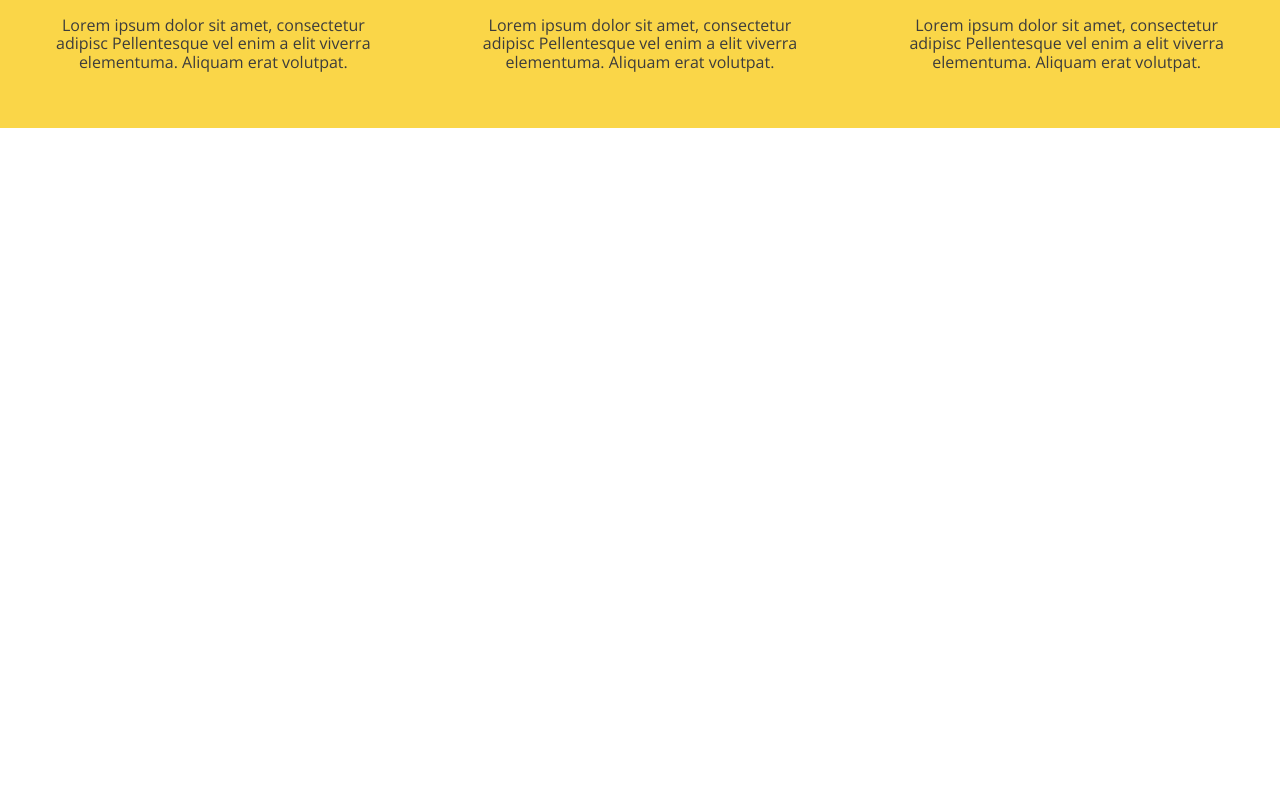
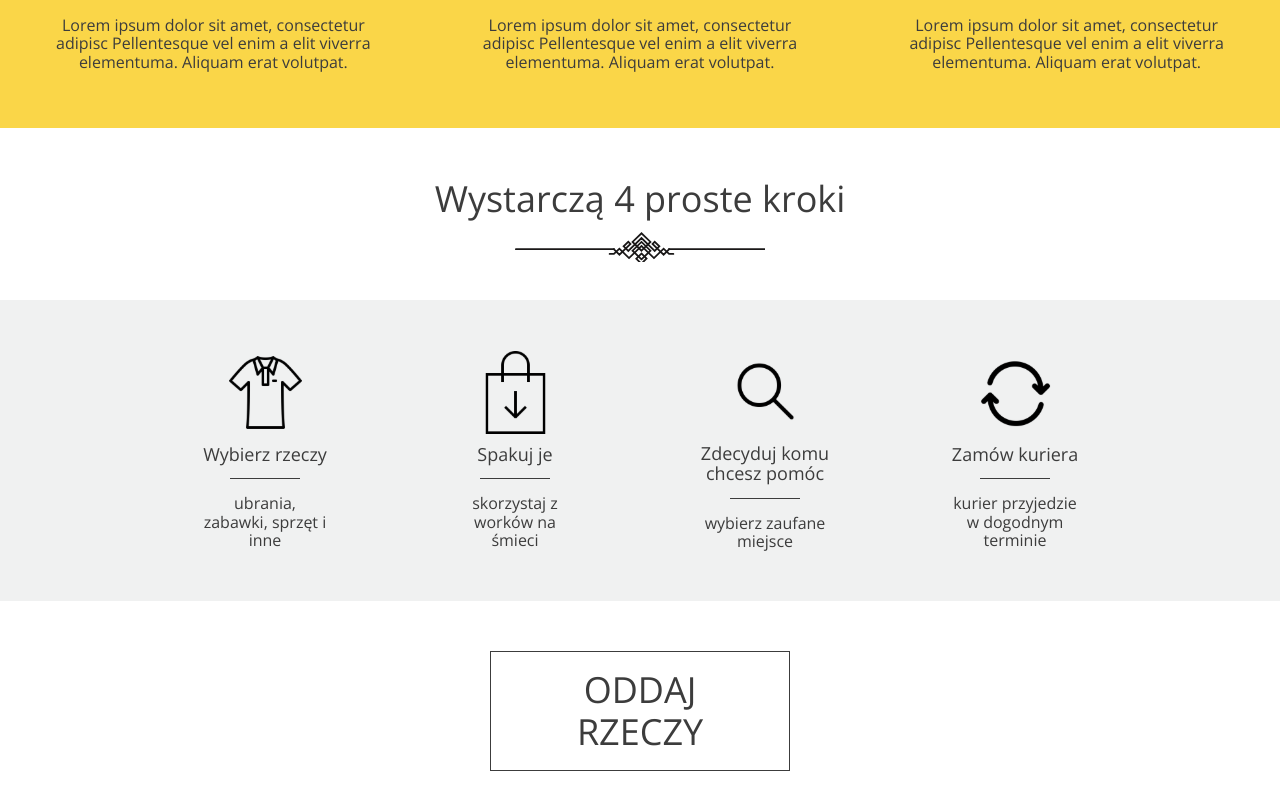
Before and after one commit to katwoy/oddam_w_dobre_rece, a React (Create React App) app: page /#/ in a window 1280 px wide. Shown: the part 1020-1830 px from the top of the page. Before the commit the page ends 1148 px from the top, so only its background shows below. Built offline with nearby package versions, Linux system fonts and the light colour scheme.

Commit message:
Add HomeSteps component

```diff
--- a/src/components/Home/Home.js
+++ b/src/components/Home/Home.js
@@ -2,6 +2,7 @@ import React from 'react';
 import HomeHeader from './HomeHeader';
 import HomeMain from './HomeMain';
 import HomeThreeColumns from './HomeThreeColumns';
+import HomeSteps from './HomeSteps';
 
 const Home = () => {
   return (
@@ -9,6 +10,7 @@ const Home = () => {
       <HomeHeader />
       <HomeMain />
       <HomeThreeColumns />
+      <HomeSteps />
     </>
   )
 }
--- /dev/null
+++ b/src/components/Home/HomeSteps.js
@@ -0,0 +1,40 @@
+import React from 'react';
+import {Link} from 'react-router-dom';
+import '../../scss/HomeSteps.scss';
+import shirt from '../../assets/Icon-1.svg';
+import bag from '../../assets/Icon-2.svg';
+import magnifier from '../../assets/Icon-3.svg';
+import arrows from '../../assets/Icon-4.svg';
+
+const HomeSteps = () => {
+  return (
+    <section className="steps">
+      <h2 className="steps__title">Wystarczą 4 proste kroki</h2>
+      <div className="steps__wrapper">
+        <div className="steps__step">
+          <img src={shirt} alt="shirt" className="steps__image"/>
+          <p className="steps__subtitle">Wybierz rzeczy</p>
+          <p className="steps__text">ubrania, zabawki, sprzęt i inne</p>
+        </div>
+        <div className="steps__step">
+          <img src={bag} alt="bag" className="steps__image"/>
+          <p className="steps__subtitle">Spakuj je</p>
+          <p className="steps__text">skorzystaj z worków na śmieci</p>
+        </div>
+        <div className="steps__step">
+          <img src={magnifier} alt="magnifier" className="steps__image"/>
+          <p className="steps__subtitle">Zdecyduj komu chcesz pomóc</p>
+          <p className="steps__text">wybierz zaufane miejsce</p>
+        </div>
+        <div className="steps__step">
+          <img src={arrows} alt="arrows" className="steps__image"/>
+          <p className="steps__subtitle">Zamów kuriera</p>
+          <p className="steps__text">kurier przyjedzie w dogodnym terminie</p>
+        </div>
+      </div>
+      <Link to="/logowanie"><button className="steps__button">Oddaj <br/> rzeczy</button></Link>
+    </section>
+  )
+}
+
+export default HomeSteps;
--- /dev/null
+++ b/src/scss/HomeSteps.scss
@@ -0,0 +1,89 @@
+@import "settings/colors";
+@import "settings/fonts";
+
+.steps {
+  display: flex;
+  flex-direction: column;
+  align-items: center;
+  margin-bottom: 50px;
+}
+
+.steps__title {
+  font-size: 36px;
+  text-align: center;
+  font-weight: 400;
+  color: $color-darkgray;
+  margin-top: 50px;
+  margin-bottom: 80px;
+  position: relative;
+}
+
+.steps__title::after {
+  content: "";
+  position: absolute;
+  background-image: url(../assets/Decoration.svg);
+  display: block;
+  width: 250px;
+  height: 30px;
+  top: 130%;
+  left: 50%;
+  transform: translateX(-50%);
+}
+
+.steps__wrapper {
+  background-color: $color-light;
+  width: 100%;
+  display: flex;
+  justify-content: center;
+  align-items: center;
+  margin-bottom: 50px;
+  padding: 50px 0;
+}
+
+.steps__step {
+  display: flex;
+  justify-content: center;
+  align-items: center;
+  flex-direction: column;
+  width: 130px;
+  margin: 0 60px;
+}
+
+.steps__subtitle {
+  color: $color-darkgray;
+  font-size: 18px;
+  text-align: center;
+  padding-top: 10px;
+  position: relative;
+}
+
+.steps__subtitle::after {
+  content: "";
+  position: absolute;
+  display: block;
+  border-bottom: 1px solid $color-darkgray;
+  width: 70px;
+  left: 50%;
+  bottom: -15px;
+  transform: translateX(-50%);
+}
+
+.steps__text {
+  color: $color-darkgray;
+  text-align: center;
+  margin-top: 30px;
+}
+
+.steps__button {
+  border: none;
+  background-color: transparent;
+  text-transform: uppercase;
+  text-align: center;
+  font-weight: 300;
+  font-size: 36px;
+  color: $color-darkgray;
+  width: 300px;
+  height: 120px;
+  border: 0.75px solid $color-darkgray;
+  cursor: pointer;
+}
```
